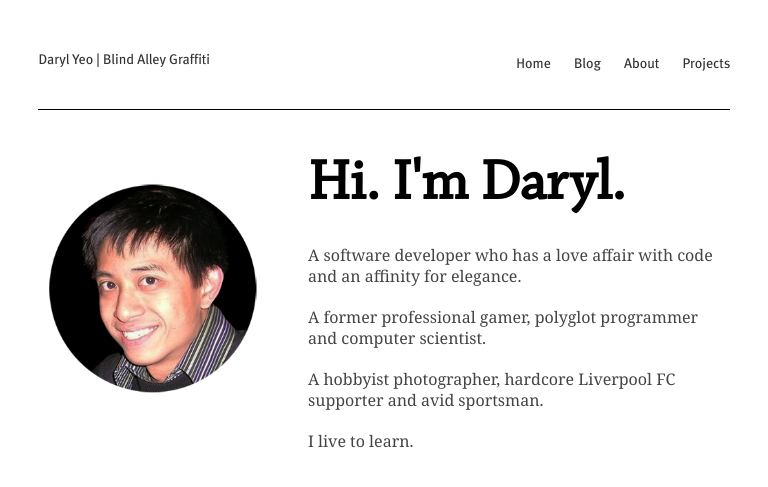
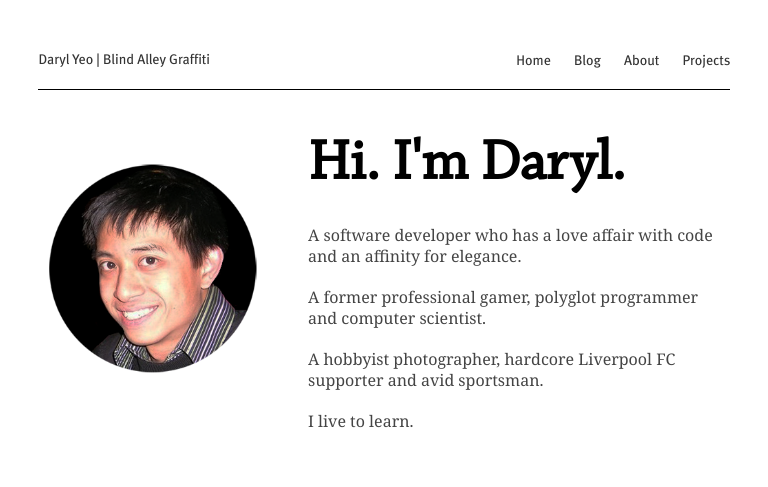
Before and after one commit to aacyun/jianxioy.github.com, a Jekyll site: the page built from index.html, in a window 768 px wide. Shown: the top 487 px of the page. Built offline with Jekyll 4.4.1, drawn with Linux system fonts in a browser that asks for light colours; Markdown is read by kramdown in place of the engine named in the settings.

Commit message:
Fixing mobile.

```diff
--- a/static/css/layout.css
+++ b/static/css/layout.css
@@ -146,8 +146,8 @@ h6 {
    			position: relative;
 			float: right;
 			right: -80px;
-			bottom: 35px;
-			margin-bottom: 0px;
+			bottom: 38px;
+			margin-bottom: -20px;
 		}
 	}
 
```
